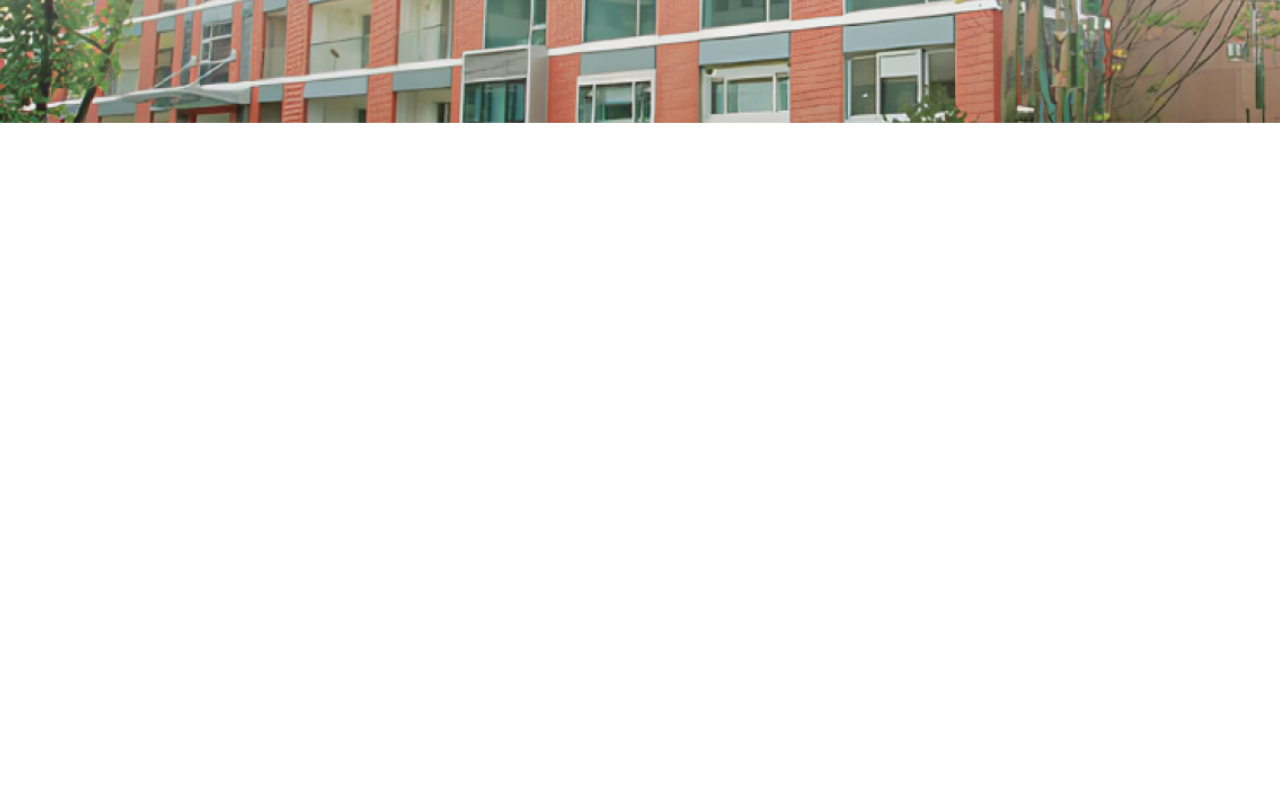
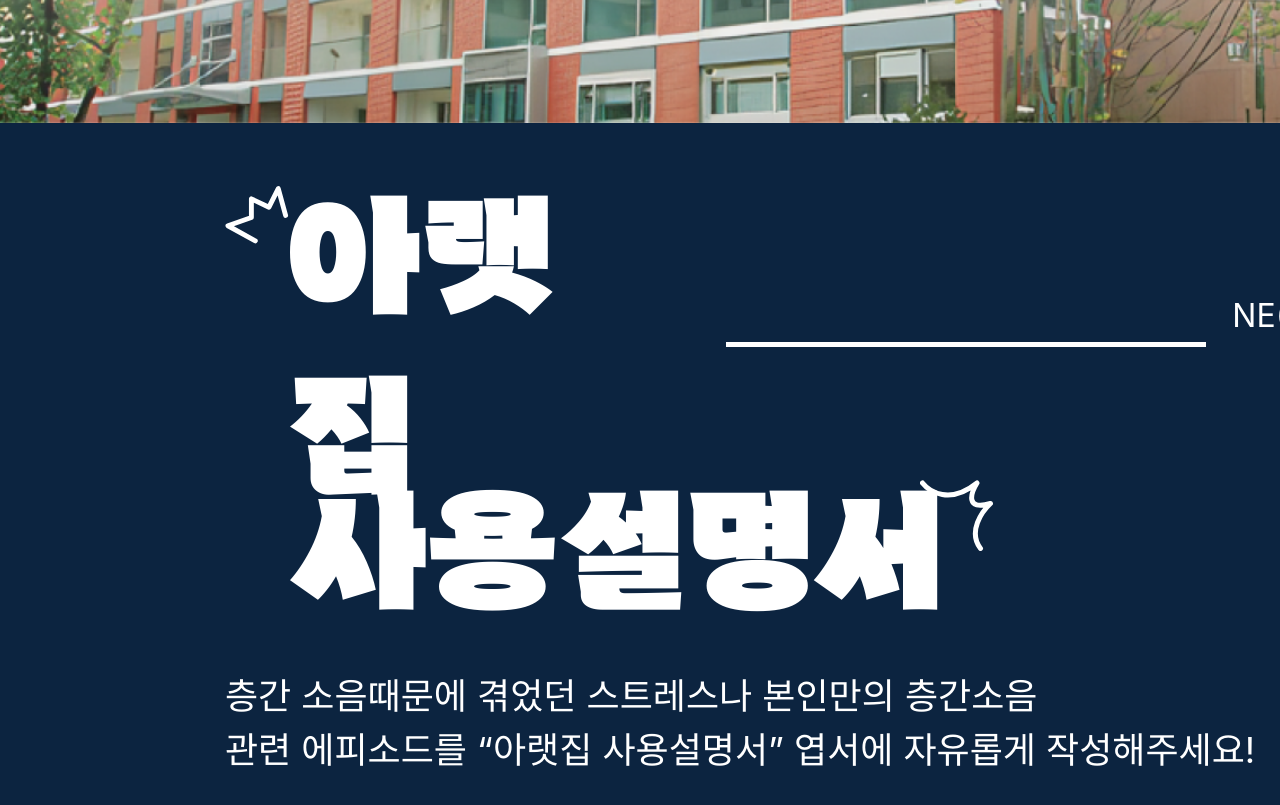
Before and after one commit to DLenc/Randing, a React (Create React App) app: page / in a window 1280 px wide. Shown: the part 6300-7105 px from the top of the page. Before the commit the page ends 6423 px from the top, so only its background shows below. Built offline with nearby package versions, Linux system fonts and the light colour scheme.

Commit message:
#6 feat: banner3 구현

```diff
--- a/src/App.tsx
+++ b/src/App.tsx
@@ -1,5 +1,6 @@
 import styled from 'styled-components';
 import Banner1 from './page/Banner/banner1';
+import Banner2 from './page/Banner/banner2';
 import Cover from './page/cover';
 import Info1 from './page/Info/Info1';
 import Info2 from './page/Info/Info2';
@@ -13,9 +14,9 @@ function App() {
       <ReviewList />
       <Banner1 />
       <Info1 />
-
       <Info2 />
       <Info3 />
+      <Banner2 />
     </Container>
   );
 }
--- /dev/null
+++ b/src/page/Banner/banner2.tsx
@@ -0,0 +1,72 @@
+import styled from 'styled-components';
+import Color from '../../style/color';
+import FONT from '../../style/font';
+import { ReactComponent as AttackLeft } from '../../assets/icon/AttackLeft.svg';
+import { ReactComponent as AttackRight } from '../../assets/icon/AttackRight.svg';
+
+const Banner2 = () => {
+  return (
+    <Container>
+      <Top>
+        <AttackLeft />
+        <div style={FONT.Pilseng}>아랫집</div>
+        <Stroke />
+        <Text style={FONT.Banner3}>
+          NE(O)RDINARY
+          <br />
+          DEMODAY
+          <br />
+          9/8-9/9
+        </Text>
+      </Top>
+      <Middle>
+        <div style={FONT.Pilseng}>사용설명서</div>
+        <AttackRight />
+      </Middle>
+      <div style={FONT.Banner2}>
+        층간 소음때문에 겪었던 스트레스나 본인만의 층간소음
+        <br />
+        관련 에피소드를 “아랫집 사용설명서” 엽서에 자유롭게 작성해주세요!
+      </div>
+    </Container>
+  );
+};
+
+export default Banner2;
+
+const Container = styled.div`
+  padding: 42px 224.5px 90.31px 225px;
+  background-color: ${Color.dlNavy};
+`;
+
+const Top = styled.div`
+  display: flex;
+  > svg {
+    margin-top: 20px;
+`;
+
+const Middle = styled.div`
+  display: flex;
+  margin-top: -65px;
+  padding-left: 65px;
+  margin-bottom: 28.69px;
+  > svg {
+    margin-top: 20px;
+    margin-left: -20px;
+  }
+`;
+
+const Stroke = styled.div`
+  width: 491px;
+  height: 5px;
+  background-color: white;
+  margin-left: 55px;
+  align-self: center;
+`;
+
+const Text = styled.div`
+  text-align: right;
+  margin-top: 20px;
+  margin-left: 26px;
+  align-self: center;
+`;
```
Also changed, not shown: src/assets/icon/AttackLeft.svg (added), src/assets/icon/AttackRight.svg (added).
